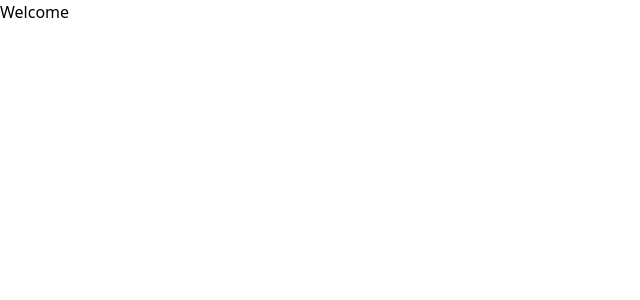
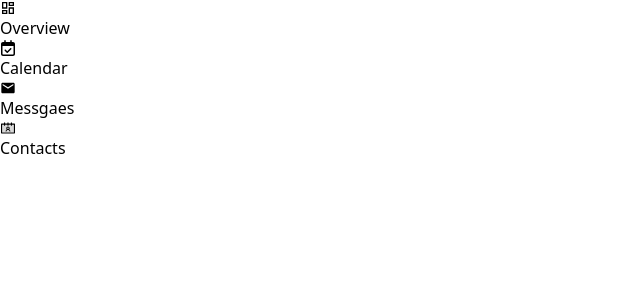
Before and after one commit to BridgetKas/authenticationApp, a React (Vite) app: page /userdashboard in a window 1280 px wide. Shown: the top 300 px of the page, without its empty margins (0-640 px from the left). Built offline with nearby package versions, Linux system fonts and the light colour scheme.

Commit message:
Modified dashboard component

```diff
--- a/src/components/useDashBoard.tsx
+++ b/src/components/useDashBoard.tsx
@@ -1,9 +1,32 @@
-import React from 'react'
+import { FaRegCalendarCheck } from "react-icons/fa6";
+import { AiTwotoneContacts } from "react-icons/ai";
+import { MdEmail } from "react-icons/md";
+import { MdOutlineDashboard } from "react-icons/md";
 
 function UserDashBoard() {
   return (
     <div>
-        <h1>Welcome</h1>
+        <div>
+            <div>
+                <MdOutlineDashboard />
+                <p>Overview</p>
+            </div>
+            <div>
+                <FaRegCalendarCheck />
+                <p>Calendar</p>
+            </div>
+            <div>
+                <MdEmail />
+                <p>Messgaes</p>
+            </div>
+            <div>
+                <AiTwotoneContacts />
+                <p>Contacts</p>
+            </div>
+        </div>
+        <div>
+
+        </div>
     </div>
   )
 }
```
